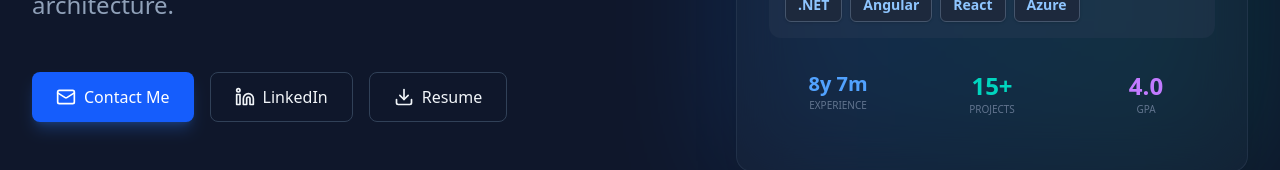
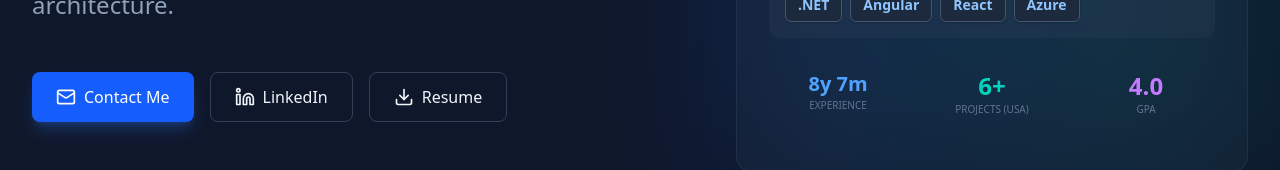
Before and after one commit to ahmed527/portfolio, a React (Vite) app: page / in a window 1280 px wide. Shown: the part 502-672 px from the top of the page. Built offline with nearby package versions, Linux system fonts and the light colour scheme.

Commit message:
projects

```diff
--- a/src/App.tsx
+++ b/src/App.tsx
@@ -424,8 +424,8 @@ const App = () => {
 								<div className="text-[10px] uppercase text-slate-500">Experience</div>
 							</div>
 							<div className="text-center">
-								<div className="text-2xl font-bold text-teal-400">15+</div>
-								<div className="text-[10px] uppercase text-slate-500">Projects</div>
+								<div className="text-2xl font-bold text-teal-400">6+</div>
+								<div className="text-[10px] uppercase text-slate-500">Projects (USA)</div>
 							</div>
 							<div className="text-center">
 								<div className="text-2xl font-bold text-purple-400">4.0</div>
```
